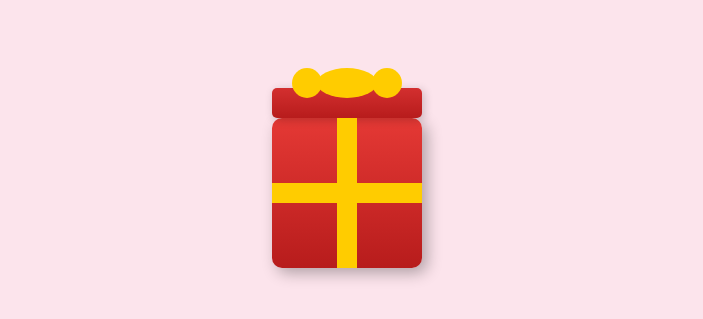
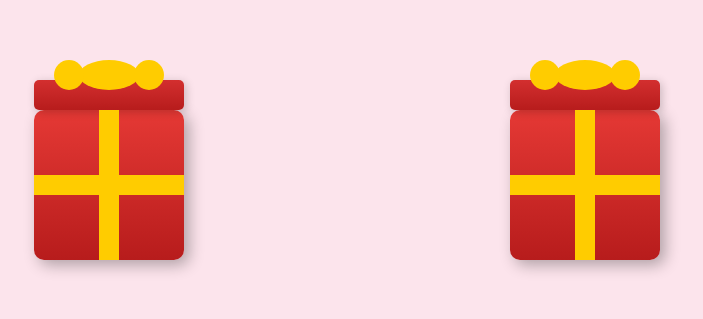
Before and after one commit to Shouvanik21/Happy_Birthday, a plain HTML site: page index.html in a window 1280 px wide. Shown: the part 215-534 px from the top of the page, without its empty margins (293-996 px from the left). Drawn offline with Linux system fonts and the light colour scheme.

Commit message:
updated commit

```diff
--- a/index.html
+++ b/index.html
@@ -7,6 +7,8 @@
     <link rel="stylesheet" href="style.css">
 </head>
 <body>
+    <div class="container">
+
         <div class="gift-box">
             <div class="lid" id="lid">
                 <div class="bow"></div>
@@ -14,6 +16,15 @@
             <div class="ribbon-horizontal"></div>
             <div class="ribbon-vertical"></div>
             <div class="envelope" id="envelope">Happy Birthday 🎉🎂🎁</div>
+        </div>
+        <div class="gift-box">
+            <div class="lid" id="lid">
+                <div class="bow"></div>
+            </div>
+            <div class="ribbon-horizontal"></div>
+            <div class="ribbon-vertical"></div>
+            <div class="envelope" id="envelope">Happy Birthday 🎉🎂🎁</div>
+        </div>
     </div>
     <script>
         const box = document.querySelector('.gift-box');
--- a/style.css
+++ b/style.css
@@ -1,6 +1,25 @@
+*{
+    margin: 0;
+    padding: 0;
+}
+.container{
+    display: flex;
+    justify-content: space-evenly;
+    align-items: center;
+    width: 100%;
+    height: 100vh;
+}
+.lid,
+body {
+  justify-content: center;
+  display: flex;
+}
+.envelope,
+.lid,
 body {
   display: flex;
-    justify-content: center;
+}
+body {
   align-items: center;
   height: 100vh;
   background-color: #fce4ec;
@@ -18,20 +37,23 @@ body {
 .ribbon-horizontal {
   width: 100%;
   height: 20px;
-    background: #ffcc00;
+  background: #fc0;
   position: absolute;
   top: 50%;
   left: 0;
   transform: translateY(-50%);
 }
+.bow,
+.ribbon-vertical {
+  transform: translateX(-50%);
+}
 .ribbon-vertical {
   width: 20px;
   height: 100%;
-    background: #ffcc00;
+  background: #fc0;
   position: absolute;
   left: 50%;
   top: 0;
-    transform: translateX(-50%);
 }
 .lid {
   width: 150px;
@@ -42,31 +64,29 @@ body {
   left: 0;
   border-radius: 5px;
   box-shadow: 2px 2px 10px rgba(0, 0, 0, 0.2);
-    display: flex;
-    justify-content: center;
   align-items: center;
   transition: transform 0.5s ease-in-out;
+}
+.bow,
+.bow::after,
+.bow::before {
+  height: 30px;
+  background: #fc0;
+  border-radius: 50%;
+  position: absolute;
 }
 .lid.open {
   transform: translateX(-100px) translateY(90px) rotateZ(-90deg);
 }
 .bow {
-    position: absolute;
   top: -20px;
   left: 50%;
-    transform: translateX(-50%);
   width: 60px;
-    height: 30px;
-    background: #ffcc00;
-    border-radius: 50%;
 }
-.bow::before, .bow::after {
-    content: '';
-    position: absolute;
+.bow::after,
+.bow::before {
+  content: "";
   width: 30px;
-    height: 30px;
-    background: #ffcc00;
-    border-radius: 50%;
 }
 .bow::before {
   left: -25px;
@@ -74,10 +94,6 @@ body {
 .bow::after {
   right: -25px;
 }
-/* .envelope::before{
-    z-index: -1;
-    visibility: hidden;
-} */
 .envelope {
   width: 120px;
   height: 80px;
@@ -86,19 +102,18 @@ body {
   top: 50px;
   left: 50%;
   transform: translate(-50%, 50px);
-    display: flex;
   justify-content: center;
   align-items: center;
   text-align: center;
   border-radius: 5px;
   font-size: 14px;
-    font-weight: bold;
-    box-shadow: 2px 2px 10px rgba(0,0,0,0.3);
+  font-weight: 700;
+  box-shadow: 2px 2px 10px rgba(0, 0, 0, 0.3);
   opacity: 0;
-    transition: all 0.5s ease-in;
+  transition: 0.5s ease-in;
 }
 .envelope.show {
   opacity: 1;
   transform: translate(-50%, -150px);
-    z-index:-1;
+  z-index: -1;
 }
```
Lines whose indentation alone changed are shown as unchanged.
